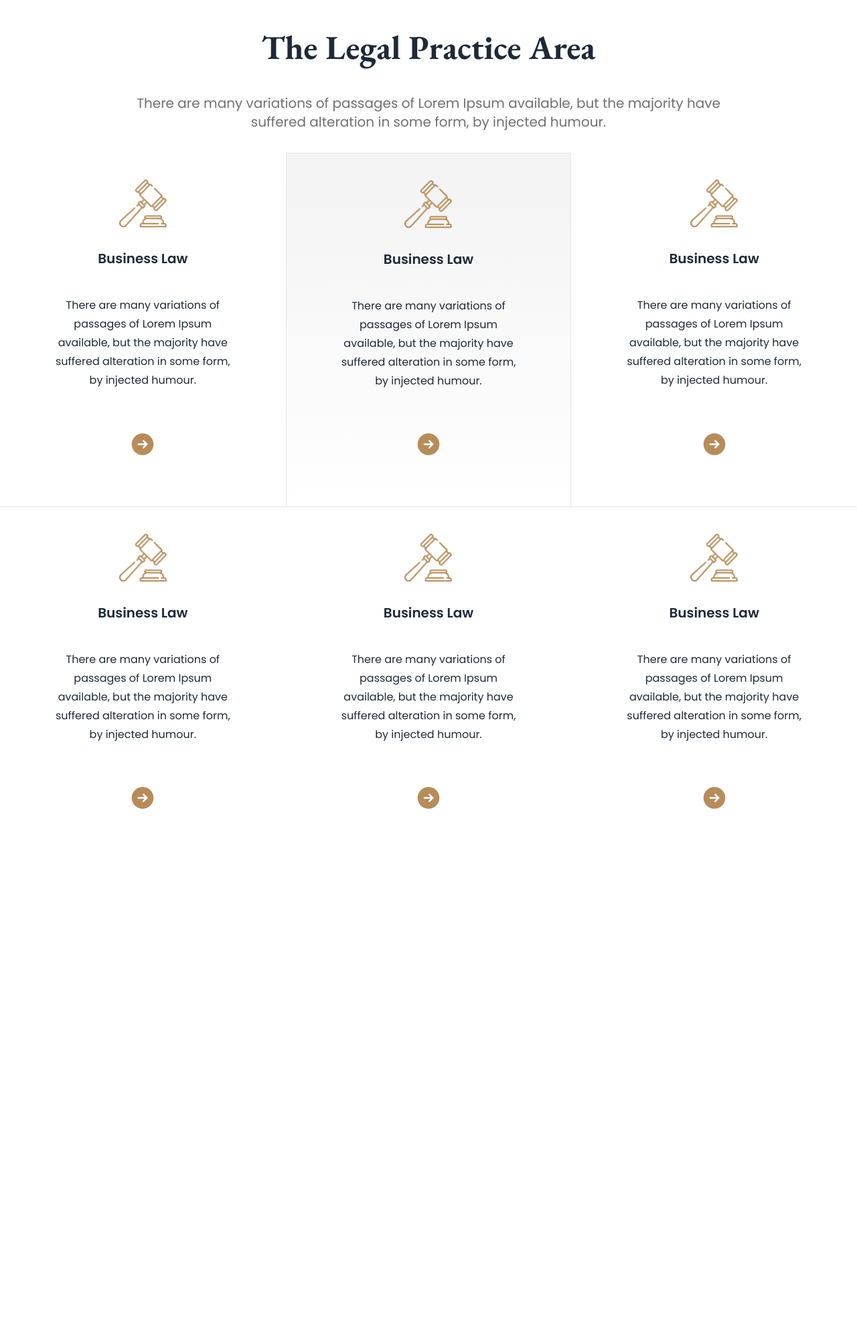
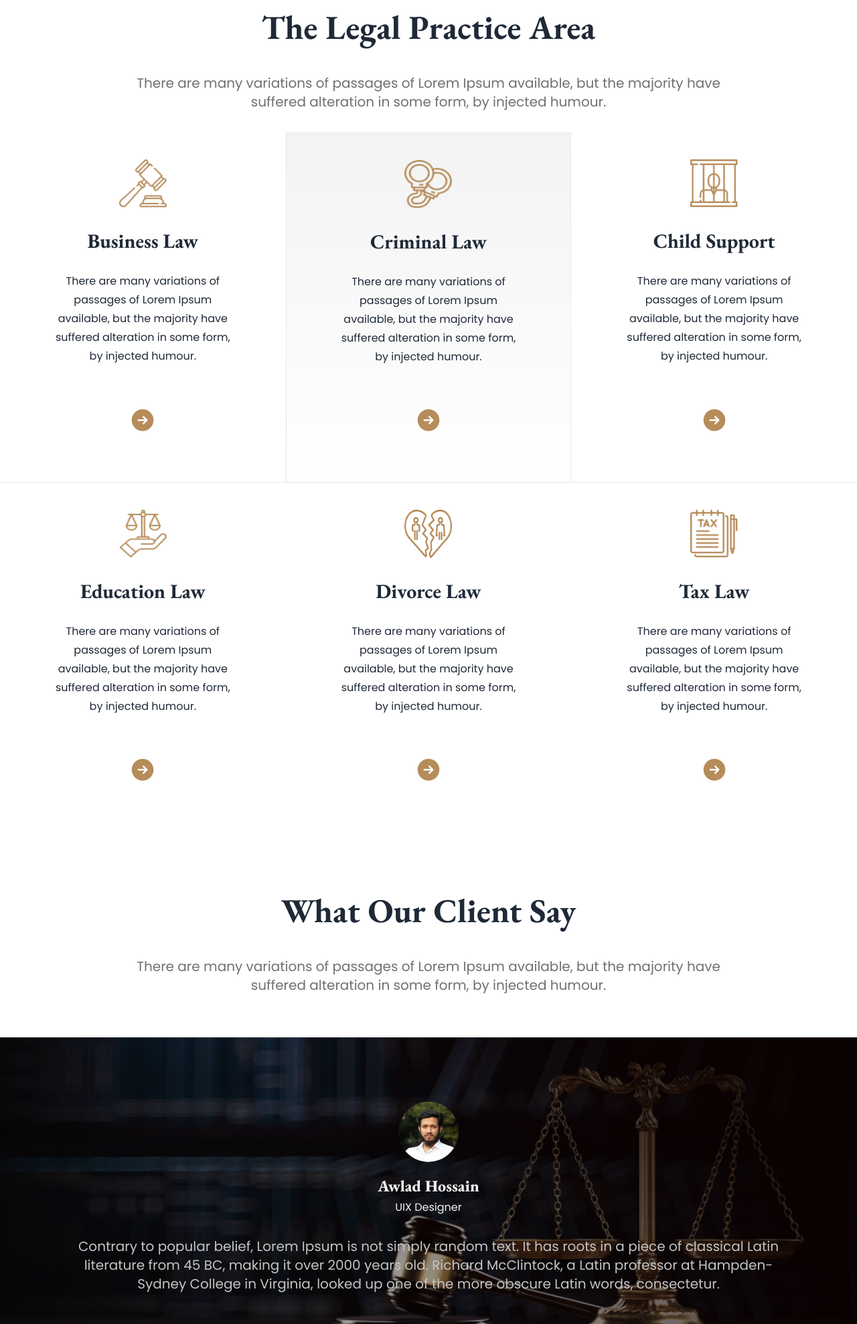
Before and after one commit to toha245/legal-solution-practice-task, a plain HTML site: page index.html in a window 1280 px wide. Shown: the part 823-2800 px from the top of the page at 67% size. Before the commit the page ends 2187 px from the top, so only its background shows below. Drawn offline with nearby package versions, Linux system fonts and the light colour scheme.

Commit message:
added a new section

```diff
--- a/index.html
+++ b/index.html
@@ -35,7 +35,8 @@
         theme: {
           extend: {
             backgroundImage: {
-              'brand-gradient': "linear-gradient(180.00deg, rgba(243, 243, 243, 1),rgba(243, 243, 243, 0) 100%)",
+              "brand-gradient":
+                "linear-gradient(180.00deg, rgba(243, 243, 243, 1),rgba(243, 243, 243, 0) 100%)",
             },
             colors: {
               clifford: "#da373d",
@@ -103,7 +104,7 @@
 
     <main class="container mx-auto mt-5 mb-5">
       <!-- start hero section -->
-      <section class="mb-20">
+      <section class="container mb-20">
         <div
           class="hero py-32"
           style="
@@ -119,9 +120,9 @@
         >
           <div class="hero bg-opacity-60"></div>
           <div class="hero-content text-center text-neutral-content">
-            <div class="">
+            <div>
               <h1
-                class="eb-garamond-title mb-5 text-7xl font-bold leading-tight"
+                class="eb-garamond-title mb-5 text-6xl font-bold leading-tight"
               >
                 We Provide Effective <br />
                 Legal Solutions
@@ -135,10 +136,10 @@
                 <input
                   type="text"
                   placeholder="Search Your Services"
-                class="w-6/7 border-none mb-3 lg:mr-3 pl-5 lg:pr-40 py-3 rounded-lg outline-none text-[#4b4b4b]"
+                  class="w-6/7 border-none mb-3 lg:mr-3 pl-5 lg:pr-40 py-2 md:py-3 rounded-lg outline-none text-[#4b4b4b]"
                 />
                 <button
-                class="w-1/7 hover:bg-orange-500 bg-[#B68C5A] text-[#FFFFFF] border-none px-7 py-3 rounded-lg"
+                  class="w-1/7 hover:bg-orange-500 bg-[#B68C5A] text-[#FFFFFF] border-none px-7 py-2 md:py-3 rounded-lg"
                 >
                   Search
                 </button>
@@ -171,105 +172,206 @@
               <img
                 src="./images/business.png"
                 alt=""
-                class=" w-[71px] h-[72px]"
+                class="w-[71px] h-[72px]"
               />
             </div>
             <div class="card-body mx-auto items-center text-center">
-              <h2 class="card-title mb-[34px]">Business Law</h2>
-              <p class="pb-5 leading-7 mb-[32px]">There are many variations of <br> passages of Lorem Ipsum <br> available, but the majority have <br> suffered alteration in some form, <br> by injected humour.</p>
+              <h2
+                class="card-title mb-[20px] eb-garamond-title text-3xl font-bold"
+              >
+                Business Law
+              </h2>
+              <p class="pb-5 leading-7 mb-[32px]">
+                There are many variations of <br />
+                passages of Lorem Ipsum <br />
+                available, but the majority have <br />
+                suffered alteration in some form, <br />
+                by injected humour.
+              </p>
               <div class="card-actions">
-                <img src="./images/Frame.png" alt="">
+                <img src="./images/Frame.png" alt="" />
               </div>
             </div>
           </div>
           <!-- card 2 -->
-          <div class="card bg-brand-gradient py-10 rounded-none border-t border-x border-solid border-[#E7E7E7] box-border">
+          <div
+            class="card bg-brand-gradient py-10 rounded-none border-t border-x border-solid border-[#E7E7E7] box-border"
+          >
             <div class="mx-auto">
               <img
-                src="./images/business.png"
+                src="./images/criminal.png"
                 alt=""
-                class=" w-[71px] h-[72px]"
+                class="w-[71px] h-[72px]"
               />
             </div>
             <div class="card-body mx-auto items-center text-center">
-              <h2 class="card-title mb-[34px]">Business Law</h2>
-              <p class="pb-5 leading-7 mb-[32px]">There are many variations of <br> passages of Lorem Ipsum <br> available, but the majority have <br> suffered alteration in some form, <br> by injected humour.</p>
+              <h2
+                class="card-title mb-[20px] eb-garamond-title text-3xl font-bold"
+              >
+                Criminal Law
+              </h2>
+              <p class="pb-5 leading-7 mb-[32px]">
+                There are many variations of <br />
+                passages of Lorem Ipsum <br />
+                available, but the majority have <br />
+                suffered alteration in some form, <br />
+                by injected humour.
+              </p>
               <div class="card-actions">
-                <img src="./images/Frame.png" alt="">
+                <img src="./images/Frame.png" alt="" />
               </div>
             </div>
           </div>
           <!-- card 3 -->
           <div class="card bg-base-100 py-10 rounded-none">
             <div class="mx-auto">
-                <img
-                src="./images/business.png"
-                alt=""
-                class=" w-[71px] h-[72px]"
-              />
+              <img src="./images/child.png" alt="" class="w-[71px] h-[72px]" />
             </div>
             <div class="card-body mx-auto items-center text-center">
-              <h2 class="card-title mb-[34px]">Business Law</h2>
-              <p class="pb-5 leading-7 mb-[32px]">There are many variations of <br> passages of Lorem Ipsum <br> available, but the majority have <br> suffered alteration in some form, <br> by injected humour.</p>
+              <h2
+                class="card-title mb-[20px] eb-garamond-title text-3xl font-bold"
+              >
+                Child Support
+              </h2>
+              <p class="pb-5 leading-7 mb-[32px]">
+                There are many variations of <br />
+                passages of Lorem Ipsum <br />
+                available, but the majority have <br />
+                suffered alteration in some form, <br />
+                by injected humour.
+              </p>
               <div class="card-actions">
-                <img src="./images/Frame.png" alt="">
+                <img src="./images/Frame.png" alt="" />
               </div>
             </div>
           </div>
           <!-- card 4 -->
-          <div class="card bg-base-100 py-10 rounded-none border-t border-solid border-[#E7E7E7]">
+          <div
+            class="card bg-base-100 py-10 rounded-none border-t border-solid border-[#E7E7E7]"
+          >
             <div class="mx-auto">
               <img
-                src="./images/business.png"
+                src="./images/education.png"
                 alt=""
-                class=" w-[71px] h-[72px]"
+                class="w-[71px] h-[72px]"
               />
             </div>
             <div class="card-body mx-auto items-center text-center">
-              <h2 class="card-title mb-[34px]">Business Law</h2>
-              <p class="pb-5 leading-7 mb-[32px]">There are many variations of <br> passages of Lorem Ipsum <br> available, but the majority have <br> suffered alteration in some form, <br> by injected humour.</p>
+              <h2
+                class="card-title mb-[20px] eb-garamond-title text-3xl font-bold"
+              >
+                Education Law
+              </h2>
+              <p class="pb-5 leading-7 mb-[32px]">
+                There are many variations of <br />
+                passages of Lorem Ipsum <br />
+                available, but the majority have <br />
+                suffered alteration in some form, <br />
+                by injected humour.
+              </p>
               <div class="card-actions">
-                <img src="./images/Frame.png" alt="">
+                <img src="./images/Frame.png" alt="" />
               </div>
             </div>
           </div>
           <!-- card 5 -->
-          <div class="card bg-base-100 py-10 rounded-none border-t border-solid border-[#E7E7E7]">
+          <div
+            class="card bg-base-100 py-10 rounded-none border-t border-solid border-[#E7E7E7]"
+          >
             <div class="mx-auto">
               <img
-                src="./images/business.png"
+                src="./images/divorce.png"
                 alt=""
-                class=" w-[71px] h-[72px]"
+                class="w-[71px] h-[72px]"
               />
             </div>
             <div class="card-body mx-auto items-center text-center">
-              <h2 class="card-title mb-[34px]">Business Law</h2>
-              <p class="pb-5 leading-7 mb-[32px]">There are many variations of <br> passages of Lorem Ipsum <br> available, but the majority have <br> suffered alteration in some form, <br> by injected humour.</p>
+              <h2
+                class="card-title mb-[20px] eb-garamond-title text-3xl font-bold"
+              >
+                Divorce Law
+              </h2>
+              <p class="pb-5 leading-7 mb-[32px]">
+                There are many variations of <br />
+                passages of Lorem Ipsum <br />
+                available, but the majority have <br />
+                suffered alteration in some form, <br />
+                by injected humour.
+              </p>
               <div class="card-actions">
-                <img src="./images/Frame.png" alt="">
+                <img src="./images/Frame.png" alt="" />
               </div>
             </div>
           </div>
           <!-- card 6 -->
-          <div class="card bg-base-100 py-10 rounded-none border-t border-solid border-[#E7E7E7]">
+          <div
+            class="card bg-base-100 py-10 rounded-none border-t border-solid border-[#E7E7E7]"
+          >
             <div class="mx-auto">
-                <img
-                src="./images/business.png"
-                alt=""
-                class=" w-[71px] h-[72px]"
-              />
+              <img src="./images/tax.png" alt="" class="w-[71px] h-[72px]" />
             </div>
             <div class="card-body mx-auto items-center text-center">
-              <h2 class="card-title mb-[34px]">Business Law</h2>
-              <p class="pb-5 leading-7 mb-[32px]">There are many variations of <br> passages of Lorem Ipsum <br> available, but the majority have <br> suffered alteration in some form, <br> by injected humour.</p>
+              <h2
+                class="card-title mb-[20px] eb-garamond-title text-3xl font-bold"
+              >
+                Tax Law
+              </h2>
+              <p class="pb-5 leading-7 mb-[32px]">
+                There are many variations of <br />
+                passages of Lorem Ipsum <br />
+                available, but the majority have <br />
+                suffered alteration in some form, <br />
+                by injected humour.
+              </p>
               <div class="card-actions">
-                <img src="./images/Frame.png" alt="">
+                <img src="./images/Frame.png" alt="" />
               </div>
             </div>
           </div>
         </div>
       </section>
       <!-- end legal practice area section -->
+
+      <!-- start our client section -->
+      <section class="mb-20">
+        <!-- title section -->
+        <div class="text-center">
+          <h1 class="eb-garamond-title text-[50px] font-bold mb-8">
+            What Our Client Say
+          </h1>
+          <p class="text-xl text-[#707070] mb-16">
+            There are many variations of passages of Lorem Ipsum available, but
+            the majority have <br />
+            suffered alteration in some form, by injected humour.
+          </p>
+        </div>
+
+        <!-- carousel section -->
+        <div>
+          <div
+            class="hero py-16 lg:py-24"
+            style="
+              background-image: linear-gradient(220.00deg, rgb(11, 0, 0),rgba(243, 243, 243, 0) 100%),url(./images/banner.png);
+               background-size: cover; background-position: center;
+            "
+          >
+            <div class="text-center w-5/6">
+              <div class="text-[#F3F3F3] mb-8">
+                <div class=" flex flex-col justify-center items-center text-center mb-5">
+                  <img class="rounded-full w-[90px] h-[90px]" src="./images/awlad.jpeg" alt="">
+                </div>
+                <h3 class="eb-garamond-title text-2xl font-extrabold mb-1">Awlad Hossain</h3>
+                <p>UIX Designer</p>
+              </div>
+              <p class="mb-10 text-[#c5c5c5] text-xl">
+                Contrary to popular belief, Lorem Ipsum is not simply random text. It has roots in a piece of classical Latin literature from 45 BC, making it over 2000 years old. Richard McClintock, a Latin professor at Hampden-Sydney College in Virginia, looked up one of the more obscure Latin words, consectetur.
+              </p>
+
+            </div>
+          </div>
+        </div>
+      </section>
+      <!-- end our client section -->
     </main>
 
     <footer></footer>
```
Also changed, not shown: images/awlad.jpeg (added). Lines whose indentation alone changed are shown as unchanged.
